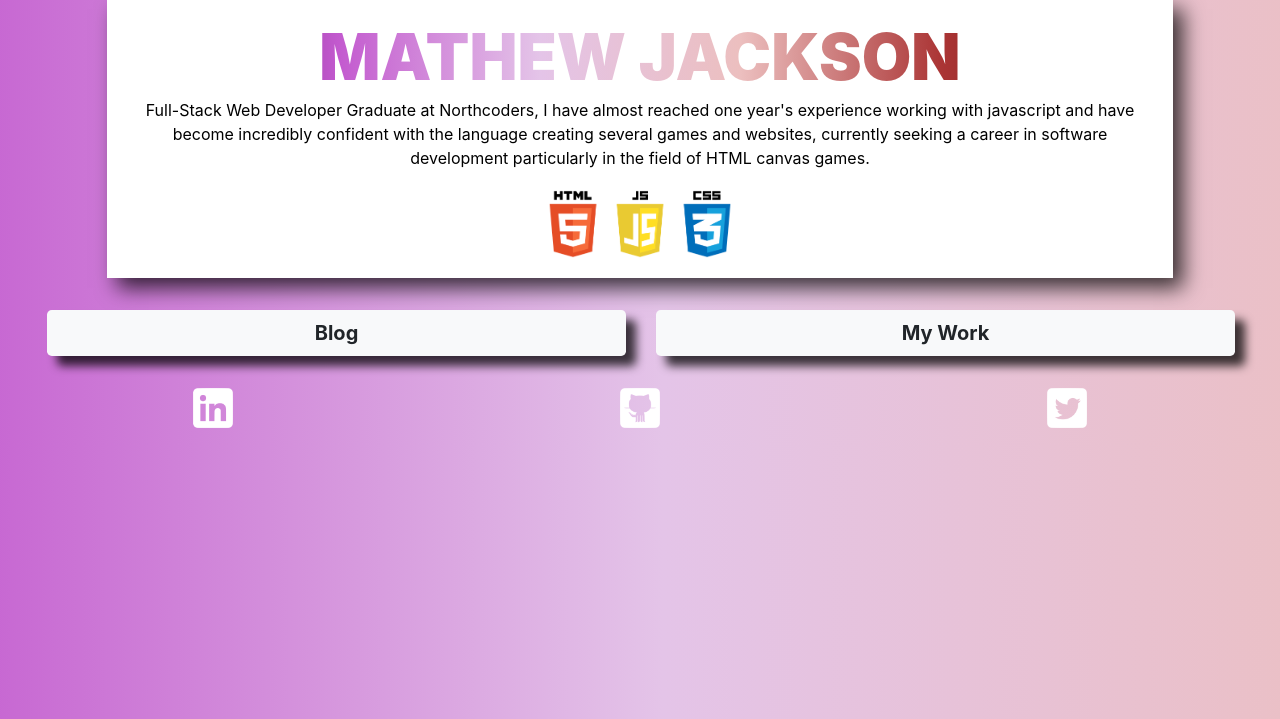
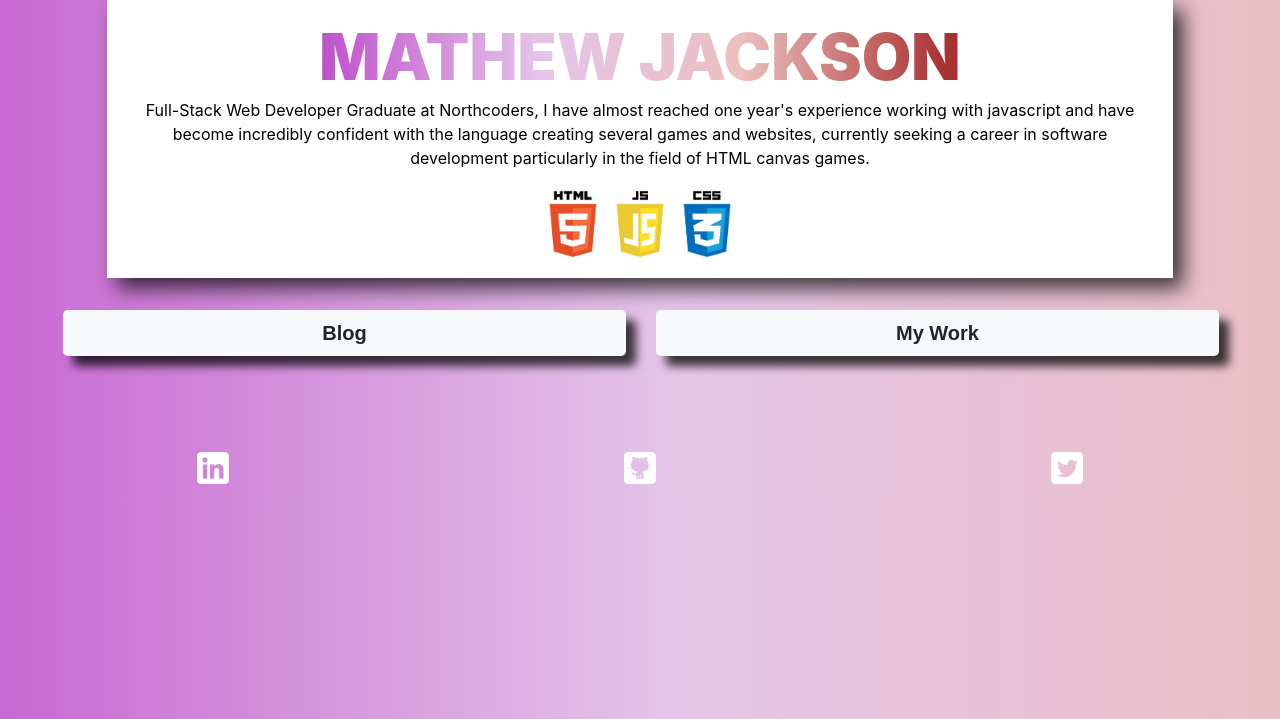
Before and after one commit to Chompski/MathewJacksonProfile, a PHP site: page /index.html in a window 1280 px wide. Shown: the part 81-800 px from the top of the page. Run offline with PHP 8.4, Linux system fonts and the light colour scheme.

Commit message:
Font and margin changes

```diff
--- a/index.css
+++ b/index.css
@@ -27,9 +27,9 @@ p {
   color: #ee6352;
   line-height: .8;
   margin: 1rem;
- background: -webkit-linear-gradient(360deg, #500a58, #c35acf, #e4c4e8, #ecbfbf, #ab3535, #5b0505);
- -webkit-background-clip: text;
- -webkit-text-fill-color: transparent;
+  background: -webkit-linear-gradient(360deg, #500a58, #c35acf, #e4c4e8, #ecbfbf, #ab3535, #5b0505);
+  -webkit-background-clip: text;
+  -webkit-text-fill-color: transparent;
 }
 
 @keyframes bg-animation {
@@ -48,13 +48,11 @@ p {
 }
 
   .LinkList {
-    margin-top: 1rem;
+    margin-top: 5rem;
     margin-bottom: 1rem;
-    width: 3.5rem;
+    width: 3rem;
     padding-left: 0.5rem;
     padding-right: 0.5rem;
-
-    /* box-shadow: 10px 10px 20px 0px rgba(0,0,0,0.75); */
   }
 
   .LinkList:hover{
@@ -62,8 +60,8 @@ p {
   }
 
   .about {
-    padding-left: 1rem;
-    padding-right: 1rem;
+    padding-left: 2rem;
+    padding-right: 2rem;
   }
 
   .AboutText {
@@ -74,14 +72,13 @@ p {
   }
 
   .btn-light {
+    font-family: fantasy;
     margin: 1rem;
-    color: #ee6352;
     font-weight: bold;
     box-shadow: 10px 10px 10px 0px rgba(0,0,0,0.75);
   }
 
   .btn-light:hover{
-    font-weight: bold;
     text-decoration: none;
     box-shadow: 0px 0px 0px 0px rgba(0,0,0,0.75);
   }
--- a/index.html
+++ b/index.html
@@ -4,7 +4,7 @@
 <head align="center">
   <meta name="viewport" content="width=device-width, initial-scale=1">
   <meta charset="UTF-8" />
-  <title>Mathew Jackson Portfolio</title>
+  <title>Mathew Jackson Profile Page</title>
   <link rel="stylesheet" type="text/css" href="index.css">
   <script src="js/hide.js"></script>
   <!-- <script src="js/phaser.js"></script> -->
```
